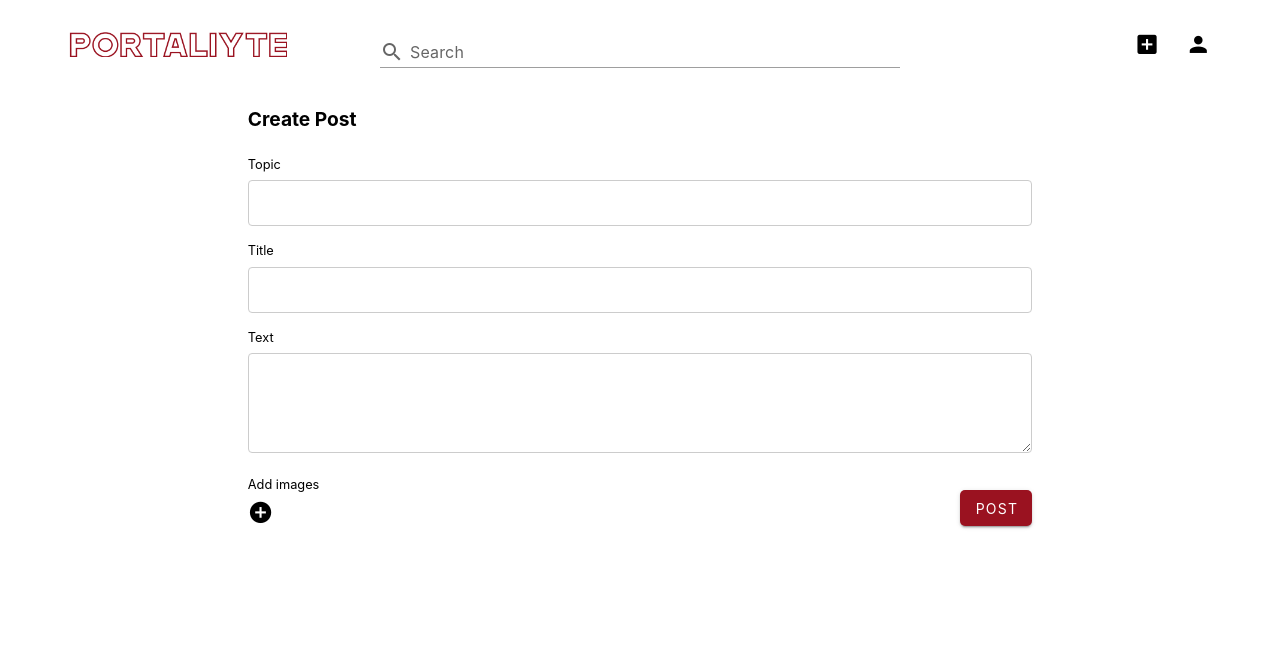
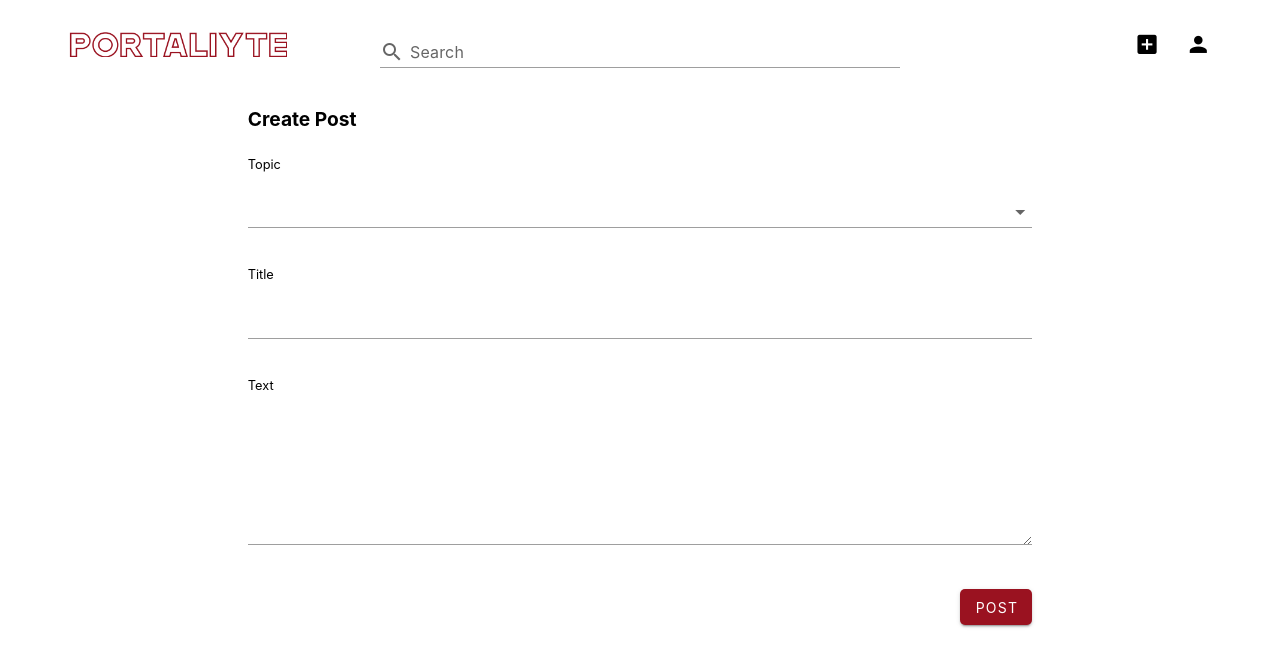
Before and after one commit to Weintor0/PortalIyte_UI, a Vue app: page /add-post in a window 1280 px wide. Shown: the top 666 px of the page. Built offline with nearby package versions, Linux system fonts and the light colour scheme.

Commit message:
adjustment

```diff
--- a/src/components/AddPost.vue
+++ b/src/components/AddPost.vue
@@ -3,21 +3,27 @@
   <form @submit.prevent="submitPost">
     <div>
       <label for="topic" class="input-header">Topic</label>
-      <input type="text" id="topic" v-model="post.topic" />
+      <v-select v-model="post.topic" color="#9A1220" variant="underlined"></v-select>
     </div>
     <div>
       <label for="title" class="input-header">Title</label>
-      <input type="text" id="title" v-model="post.title" />
+      <v-text-field v-model="post.title" color="#9A1220" variant="underlined"></v-text-field>
     </div>
     <div>
       <label for="text" class="input-header">Text</label>
-      <textarea id="text" v-model="post.text"></textarea>
+      <v-textarea
+        class="textarea"
+        v-model="post.text"
+        color="#9A1220"
+        variant="underlined"
+      ></v-textarea>
     </div>
     <div class="bottom-container">
+      <!--
       <div class="add-images">
         <label>Add images</label>
         <v-icon class="add-icon" @click="addImage">mdi-plus-circle</v-icon>
-      </div>
+      </div>-->
       <v-btn class="button" type="submit">Post</v-btn>
     </div>
   </form>
@@ -66,23 +72,10 @@ label {
   margin-bottom: 5px;
 }
 
-input[type='text'],
-textarea {
-  width: 100%;
-  padding: 10px;
-  border: 1px solid #ccc;
-  border-radius: 4px;
-}
-
-textarea {
-  resize: vertical;
-  height: 100px;
-}
-
 .bottom-container {
   display: flex;
   flex-direction: row;
-  justify-content: space-between;
+  justify-content: end;
   align-items: center;
 }
 
@@ -91,9 +84,6 @@ textarea {
   display: flex;
   font-size: 1vw;
   flex-direction: column;
-}
-
-.add-images button {
   width: 30px;
   height: 30px;
   font-size: 20px;
```
